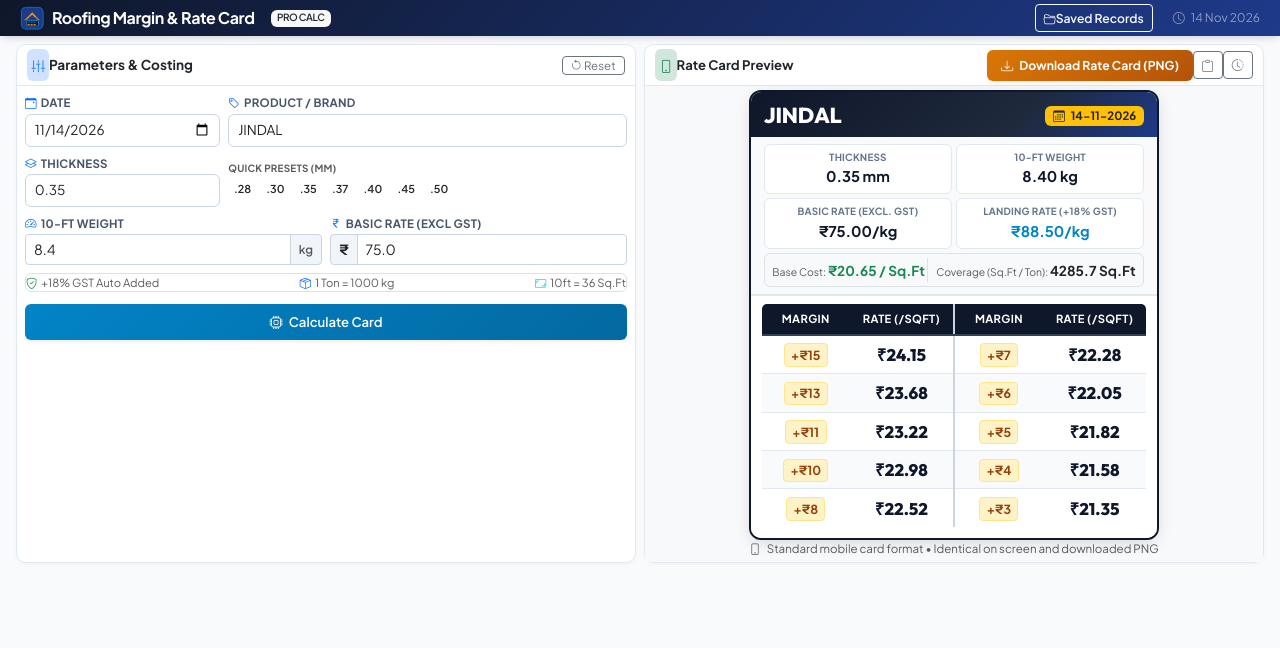
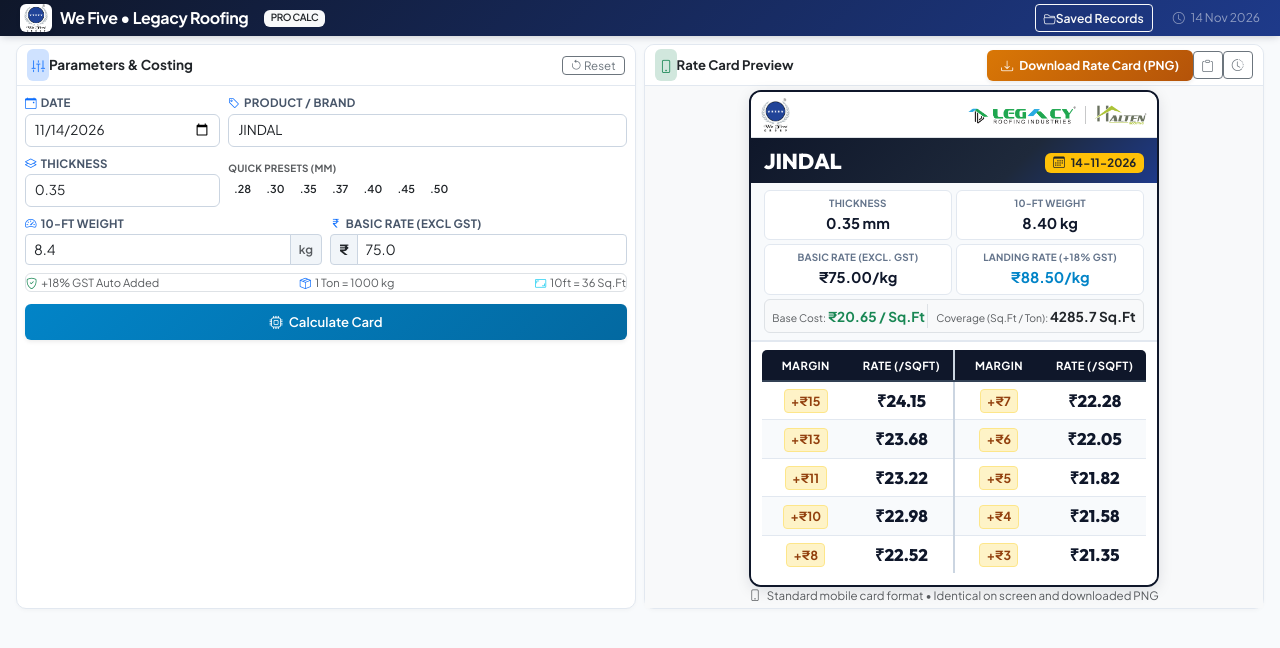
Before and after one commit to Suhailirfani/legacy, a Django app: page / in a window 1280 px wide. Shown: the top 648 px of the page. Run offline with Django 5.2, Linux system fonts and the light colour scheme; data that the repository does not hold is empty; some libraries are stand-ins or nearby versions.

Commit message:
Extract and integrate We Five Group, Legacy Roofing, and Halten Roofing logos into Rate Card and App Navbar

```diff
--- a/calculator/templates/calculator/base.html
+++ b/calculator/templates/calculator/base.html
@@ -186,6 +186,24 @@
             margin: 0 auto;
             margin-top: 0 !important;
             box-sizing: border-box;
+        }
+
+        .rc-brand-header {
+            background-color: #ffffff;
+            border-bottom: 1.5px solid #e2e8f0;
+            padding: 0.35rem 0.65rem;
+        }
+
+        .rc-logo-wefive {
+            height: 34px;
+            width: auto;
+            object-fit: contain;
+        }
+
+        .rc-logo-legacy, .rc-logo-halten {
+            height: 20px;
+            width: auto;
+            object-fit: contain;
         }
 
         .rc-header {
@@ -649,8 +667,8 @@
     <nav class="navbar navbar-dark navbar-custom py-2 px-1">
         <div class="container-fluid px-2 px-md-3 d-flex align-items-center justify-content-between">
             <a class="navbar-brand navbar-brand-custom text-white py-0 me-3 d-flex align-items-center gap-2" href="{% url 'dashboard' %}">
-                <img src="/static/calculator/icons/icon-64.png" alt="Logo" width="24" height="24" class="rounded shadow-sm">
-                <span class="fs-6 fw-bold">Roofing Margin & Rate Card</span>
+                <img src="/static/calculator/img/logo_wefive_group.png" alt="We Five Group" height="28" class="bg-white rounded px-1 py-0.5 shadow-sm">
+                <span class="fs-6 fw-bold">We Five • Legacy Roofing</span>
                 <span class="badge bg-light text-dark ms-2 fw-semibold d-none d-sm-inline-block" style="font-size: 0.62rem;">PRO CALC</span>
             </a>
             <div class="d-flex align-items-center gap-2 gap-sm-3 ms-auto">
--- a/calculator/templates/calculator/dashboard.html
+++ b/calculator/templates/calculator/dashboard.html
@@ -42,6 +42,8 @@
                             </label>
                             {{ form.product }}
                             <datalist id="product-presets">
+                                <option value="LEGACY">
+                                <option value="HALTEN">
                                 <option value="JINDAL">
                                 <option value="Sakthi">
                                 <option value="Duramet">
@@ -143,6 +145,18 @@
                 <!-- THE RATE CARD CONTAINER TO CAPTURE (#rate-card-capture) -->
                 <!-- Mobile card form factor: 100% identical in viewing and downloading -->
                 <div id="rate-card-capture">
+
+                    <!-- Corporate Branding Header (We Five Group on Left, Legacy & Halten on Right) -->
+                    <div class="rc-brand-header bg-white px-2.5 py-1.5 border-bottom d-flex justify-content-between align-items-center">
+                        <div class="d-flex align-items-center">
+                            <img src="/static/calculator/img/logo_wefive_group.png" alt="We Five Group" height="36" class="rc-logo-wefive">
+                        </div>
+                        <div class="d-flex align-items-center gap-2">
+                            <img src="/static/calculator/img/logo_legacy.png" alt="Legacy Roofing" height="20" class="rc-logo-legacy">
+                            <div class="vr my-1" style="height: 18px; opacity: 0.25;"></div>
+                            <img src="/static/calculator/img/logo_halten.png" alt="Halten Roofing" height="20" class="rc-logo-halten">
+                        </div>
+                    </div>
 
                     <!-- Header Banner -->
                     <div class="rc-header">
```
Also changed, not shown: calculator/static/calculator/sw.js (+5 -2 lines), calculator/static/calculator/img/logo_halten.png (added), calculator/static/calculator/img/logo_halten_white.png (added), calculator/static/calculator/img/logo_legacy.png (added), calculator/static/calculator/img/logo_legacy_white.png (added), calculator/static/calculator/img/logo_wefive_group.png (added), calculator/static/calculator/img/logo_wefive_group_white.png (added), calculator/static/calculator/img/logos_rendered.png (added), calculator/static/img/logo_halten.png (added), calculator/static/img/logo_halten_white.png (added), calculator/static/img/logo_legacy.png (added), calculator/static/img/logo_legacy_white.png (added), calculator/static/img/logo_wefive_group.png (added), calculator/static/img/logo_wefive_group_white.png (added), 1 other file.
